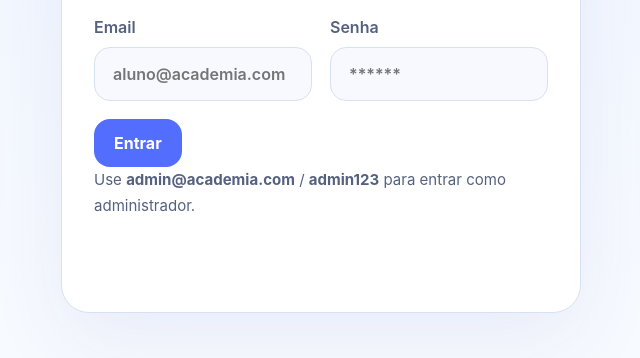
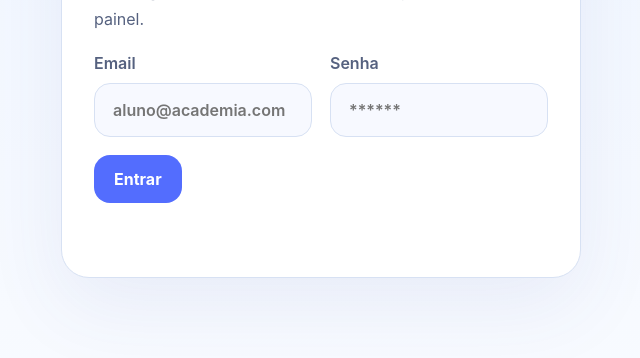
Before and after one commit to RenanSilva-cwb/Desafio_IA, a website with bundled scripts: page frontend/index.html in a window 1280 px wide. Shown: the part 342-700 px from the top of the page, without its empty margins (319-959 px from the left). Built offline with nearby package versions, Linux system fonts and the light colour scheme.

Commit message:
Retirar form de login incorreto

```diff
--- a/frontend/index.html
+++ b/frontend/index.html
@@ -25,7 +25,6 @@
             <button class="btn btn-primary" type="submit">Entrar</button>
           </div>
         </form>
-        <p class="login-hint">Use <strong>admin@academia.com</strong> / <strong>admin123</strong> para entrar como administrador.</p>
         <p class="login-error" id="login-error"></p>
       </div>
     </section>
```
